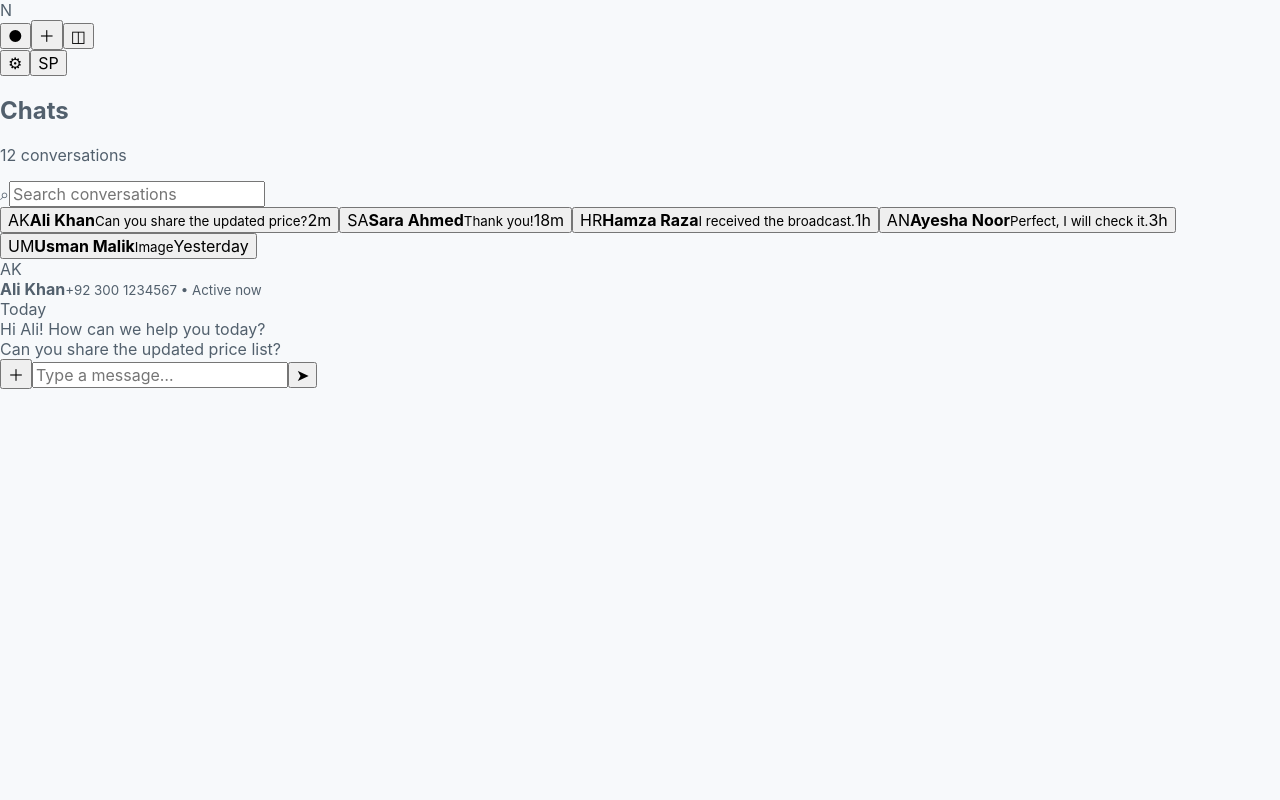
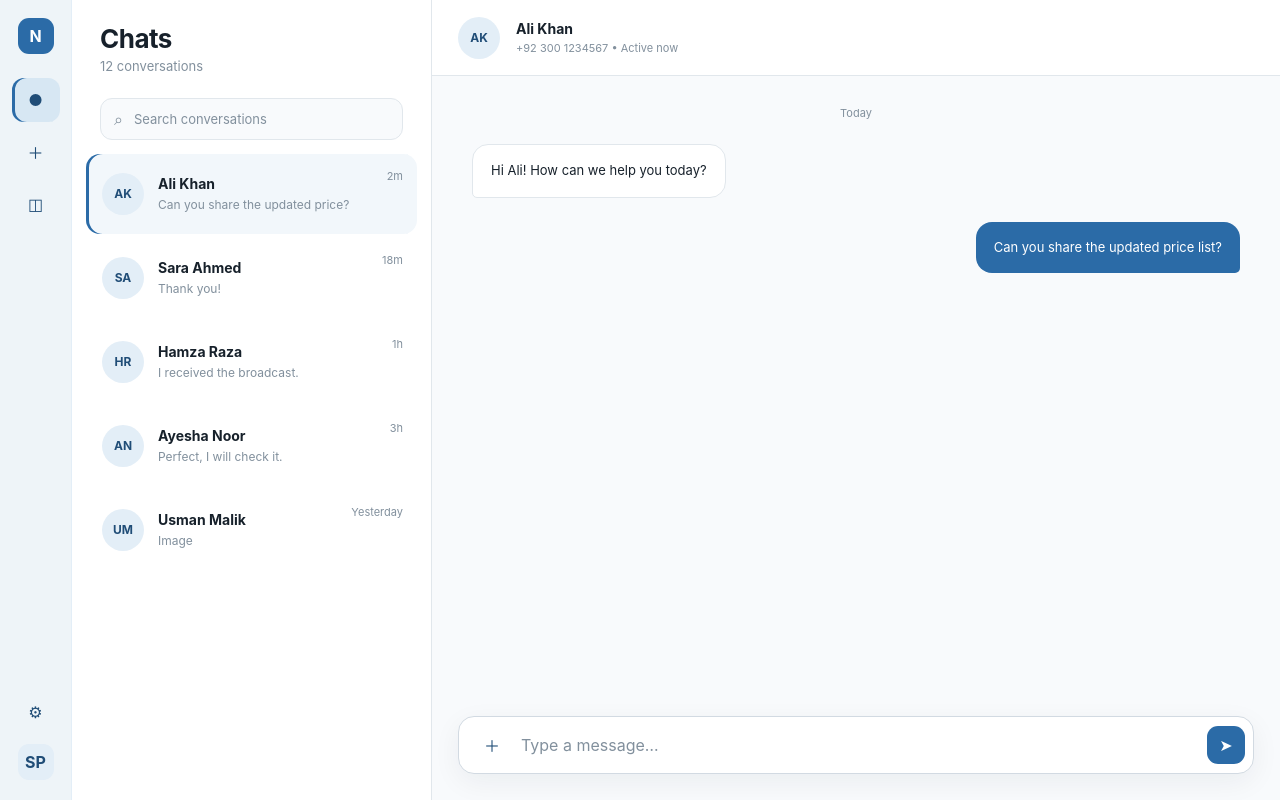
Before and after one commit to Spark-Pair/nexusos-frontend, a React (Vite) app: page / in a window 1280 px wide. Built offline with nearby package versions, Linux system fonts and the light colour scheme.

Commit message:
feat: style NexusOS chats with light blue sidebar

```diff
--- a/src/App.css
+++ b/src/App.css
@@ -1,184 +1,52 @@
-.counter {
-  font-size: 16px;
-  padding: 5px 10px;
-  border-radius: 5px;
-  color: var(--accent);
-  background: var(--accent-bg);
-  border: 2px solid transparent;
-  transition: border-color 0.3s;
-  margin-bottom: 24px;
+#root { min-height: 100vh; }
 
-  &:hover {
-    border-color: var(--accent-border);
-  }
-  &:focus-visible {
-    outline: 2px solid var(--accent);
-    outline-offset: 2px;
-  }
-}
+.app-shell { display: grid; grid-template-columns: 72px 360px minmax(0, 1fr); height: 100vh; min-height: 640px; background: var(--surface); overflow: hidden; }
+.sidebar { background: var(--sidebar); border-right: 1px solid var(--primary-100); padding: 18px 12px 20px; display: flex; flex-direction: column; align-items: center; }
+.brand-mark, .profile { width: 36px; height: 36px; border-radius: 11px; border: 0; display: grid; place-items: center; font-weight: 750; }
+.brand-mark { color: #fff; background: var(--primary); }
+.profile { color: var(--primary-700); background: var(--primary-100); }
+.nav-stack { margin-top: 24px; display: grid; gap: 8px; }
+.nav-bottom { margin-top: auto; display: grid; gap: 10px; place-items: center; }
+.nav-icon { width: 48px; height: 44px; border: 0; border-radius: 12px; background: transparent; color: var(--primary-700); transition: background .18s ease, color .18s ease, transform .18s ease; }
+.nav-icon:hover { background: var(--sidebar-hover); }
+.nav-icon:active { transform: scale(.96); }
+.nav-icon.active { background: var(--sidebar-active); color: var(--primary-700); box-shadow: inset 3px 0 0 var(--primary); }
+.nav-icon:focus-visible, .profile:focus-visible, .conversation:focus-visible, .composer button:focus-visible { outline: 3px solid var(--focus-ring); outline-offset: 2px; }
 
-.hero {
-  position: relative;
+.conversation-panel { border-right: 1px solid var(--border); background: var(--surface); overflow: hidden; }
+.conversation-heading { padding: 24px 28px 16px; }
+.conversation-heading h1 { margin: 0; color: var(--text-strong); font-size: 26px; line-height: 1.15; letter-spacing: -.5px; }
+.conversation-heading p { margin: 4px 0 0; color: var(--text-muted); font-size: 13px; }
+.search-box { margin: 8px 28px 14px; height: 42px; border: 1px solid var(--border); background: var(--surface-subtle); border-radius: 12px; display: flex; align-items: center; gap: 9px; padding: 0 13px; color: var(--text-muted); }
+.search-box:focus-within { border-color: var(--primary-300); box-shadow: 0 0 0 3px var(--focus-ring); background: var(--surface); }
+.search-box input { min-width: 0; width: 100%; border: 0; outline: 0; background: transparent; color: var(--text-strong); font-size: 13px; }
+.search-box input::placeholder { color: var(--text-muted); }
+.conversation-list { padding: 0 14px; display: grid; gap: 4px; }
+.conversation { width: 100%; height: 80px; border: 0; border-radius: 14px; padding: 10px 14px 10px 16px; background: transparent; display: grid; grid-template-columns: 42px 1fr auto; gap: 14px; align-items: center; text-align: left; color: inherit; }
+.conversation:hover { background: var(--surface-subtle); }
+.conversation.selected { background: var(--primary-50); box-shadow: inset 3px 0 0 var(--primary); }
+.avatar { width: 42px; height: 42px; border-radius: 50%; display: grid; place-items: center; flex: 0 0 auto; color: var(--primary-700); background: var(--primary-100); font-size: 12px; font-weight: 750; }
+.conversation-copy { min-width: 0; display: grid; gap: 5px; }
+.conversation strong, .chat-header strong { color: var(--text-strong); font-size: 14px; font-weight: 650; }
+.conversation small { overflow: hidden; text-overflow: ellipsis; white-space: nowrap; color: var(--text-muted); font-size: 12px; }
+.conversation time { align-self: start; padding-top: 5px; color: var(--text-muted); font-size: 11px; }
 
-  .base,
-  .framework,
-  .vite {
-    inset-inline: 0;
-    margin: 0 auto;
-  }
+.chat-panel { min-width: 0; position: relative; display: grid; grid-template-rows: 76px 1fr auto; background: var(--surface-subtle); }
+.chat-header { padding: 0 26px; border-bottom: 1px solid var(--border); background: rgba(255,255,255,.96); display: flex; align-items: center; gap: 16px; }
+.chat-header div { display: grid; gap: 4px; }
+.chat-header small { color: var(--text-muted); font-size: 11px; }
+.messages { padding: 30px 40px 110px; overflow: auto; display: flex; flex-direction: column; gap: 24px; }
+.day-label { align-self: center; color: var(--text-muted); font-size: 11px; }
+.message { max-width: 66%; padding: 16px 18px; border-radius: 16px; color: var(--text-strong); font-size: 13px; line-height: 1.5; }
+.message.received { align-self: flex-start; background: var(--surface); border: 1px solid var(--border); border-bottom-left-radius: 5px; }
+.message.sent { align-self: flex-end; background: var(--primary); color: #fff; border-bottom-right-radius: 5px; }
+.composer { margin: 0 26px 26px; min-height: 58px; padding: 8px 8px 8px 14px; border: 1px solid var(--border-strong); border-radius: 16px; background: var(--surface); display: flex; align-items: center; gap: 8px; box-shadow: 0 8px 28px rgba(23,33,43,.06); }
+.composer:focus-within { border-color: var(--primary-300); box-shadow: 0 0 0 3px var(--focus-ring), 0 8px 28px rgba(23,33,43,.06); }
+.composer input { flex: 1; min-width: 0; border: 0; outline: 0; background: transparent; color: var(--text-strong); }
+.composer input::placeholder { color: var(--text-muted); }
+.composer button { width: 38px; height: 38px; border: 0; border-radius: 11px; background: transparent; color: var(--primary-700); }
+.composer .send { background: var(--primary); color: #fff; }
+.composer .send:hover { background: var(--primary-hover); }
 
-  .base {
-    width: 170px;
-    position: relative;
-    z-index: 0;
-  }
-
-  .framework,
-  .vite {
-    position: absolute;
-  }
-
-  .framework {
-    z-index: 1;
-    top: 34px;
-    height: 28px;
-    transform: perspective(2000px) rotateZ(300deg) rotateX(44deg) rotateY(39deg)
-      scale(1.4);
-  }
-
-  .vite {
-    z-index: 0;
-    top: 107px;
-    height: 26px;
-    width: auto;
-    transform: perspective(2000px) rotateZ(300deg) rotateX(40deg) rotateY(39deg)
-      scale(0.8);
-  }
-}
-
-#center {
-  display: flex;
-  flex-direction: column;
-  gap: 25px;
-  place-content: center;
-  place-items: center;
-  flex-grow: 1;
-
-  @media (max-width: 1024px) {
-    padding: 32px 20px 24px;
-    gap: 18px;
-  }
-}
-
-#next-steps {
-  display: flex;
-  border-top: 1px solid var(--border);
-  text-align: left;
-
-  & > div {
-    flex: 1 1 0;
-    padding: 32px;
-    @media (max-width: 1024px) {
-      padding: 24px 20px;
-    }
-  }
-
-  .icon {
-    margin-bottom: 16px;
-    width: 22px;
-    height: 22px;
-  }
-
-  @media (max-width: 1024px) {
-    flex-direction: column;
-    text-align: center;
-  }
-}
-
-#docs {
-  border-right: 1px solid var(--border);
-
-  @media (max-width: 1024px) {
-    border-right: none;
-    border-bottom: 1px solid var(--border);
-  }
-}
-
-#next-steps ul {
-  list-style: none;
-  padding: 0;
-  display: flex;
-  gap: 8px;
-  margin: 32px 0 0;
-
-  .logo {
-    height: 18px;
-  }
-
-  a {
-    color: var(--text-h);
-    font-size: 16px;
-    border-radius: 6px;
-    background: var(--social-bg);
-    display: flex;
-    padding: 6px 12px;
-    align-items: center;
-    gap: 8px;
-    text-decoration: none;
-    transition: box-shadow 0.3s;
-
-    &:hover {
-      box-shadow: var(--shadow);
-    }
-    .button-icon {
-      height: 18px;
-      width: 18px;
-    }
-  }
-
-  @media (max-width: 1024px) {
-    margin-top: 20px;
-    flex-wrap: wrap;
-    justify-content: center;
-
-    li {
-      flex: 1 1 calc(50% - 8px);
-    }
-
-    a {
-      width: 100%;
-      justify-content: center;
-      box-sizing: border-box;
-    }
-  }
-}
-
-#spacer {
-  height: 88px;
-  border-top: 1px solid var(--border);
-  @media (max-width: 1024px) {
-    height: 48px;
-  }
-}
-
-.ticks {
-  position: relative;
-  width: 100%;
-
-  &::before,
-  &::after {
-    content: '';
-    position: absolute;
-    top: -4.5px;
-    border: 5px solid transparent;
-  }
-
-  &::before {
-    left: 0;
-    border-left-color: var(--border);
-  }
-  &::after {
-    right: 0;
-    border-right-color: var(--border);
-  }
-}
+@media (max-width: 900px) { .app-shell { grid-template-columns: 64px 300px minmax(0,1fr); } .sidebar { padding-inline: 8px; } .messages { padding-inline: 24px; } }
+@media (max-width: 700px) { .app-shell { grid-template-columns: 60px 1fr; } .chat-panel { display: none; } .conversation-panel { border-right: 0; } }
```
